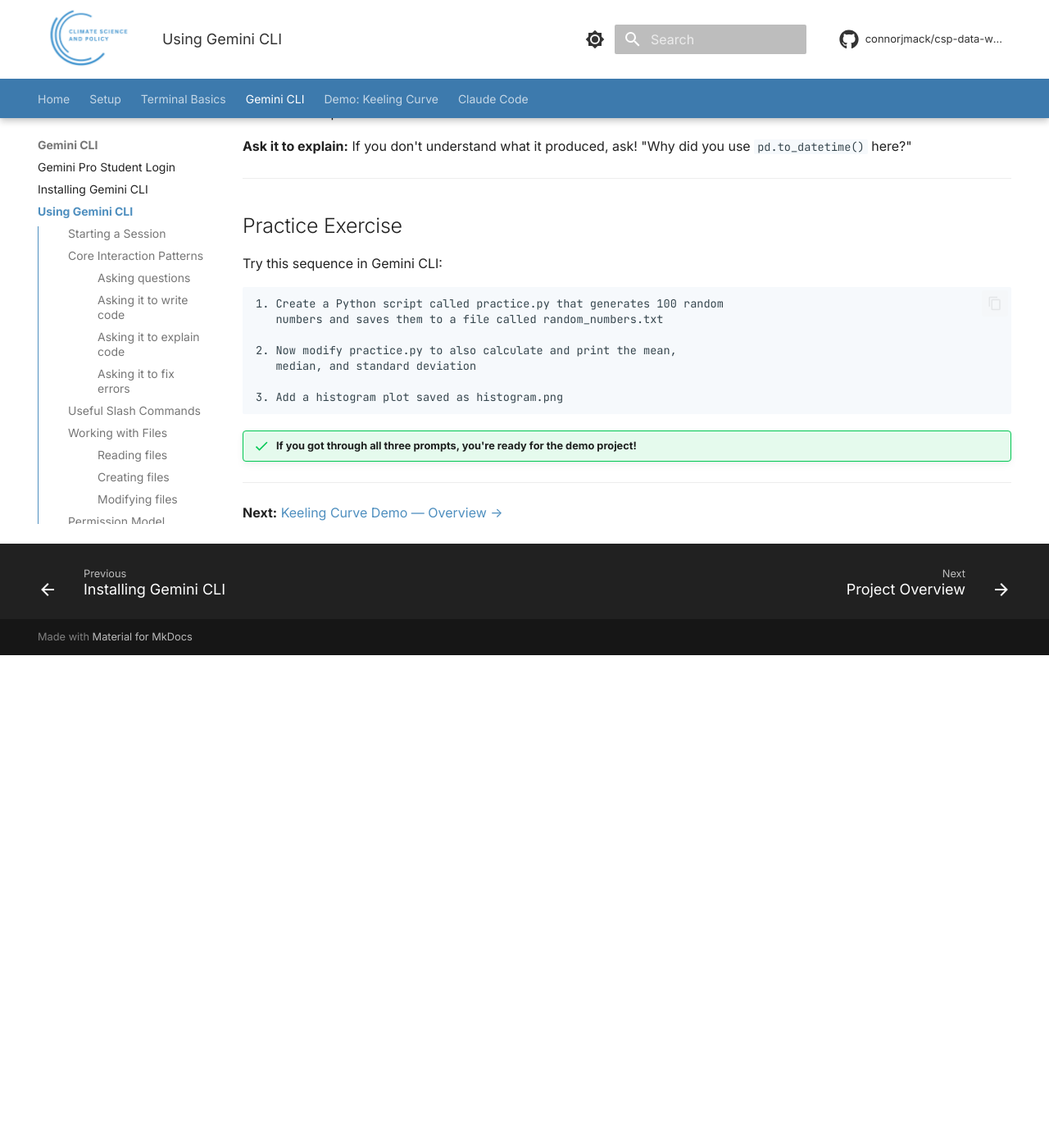
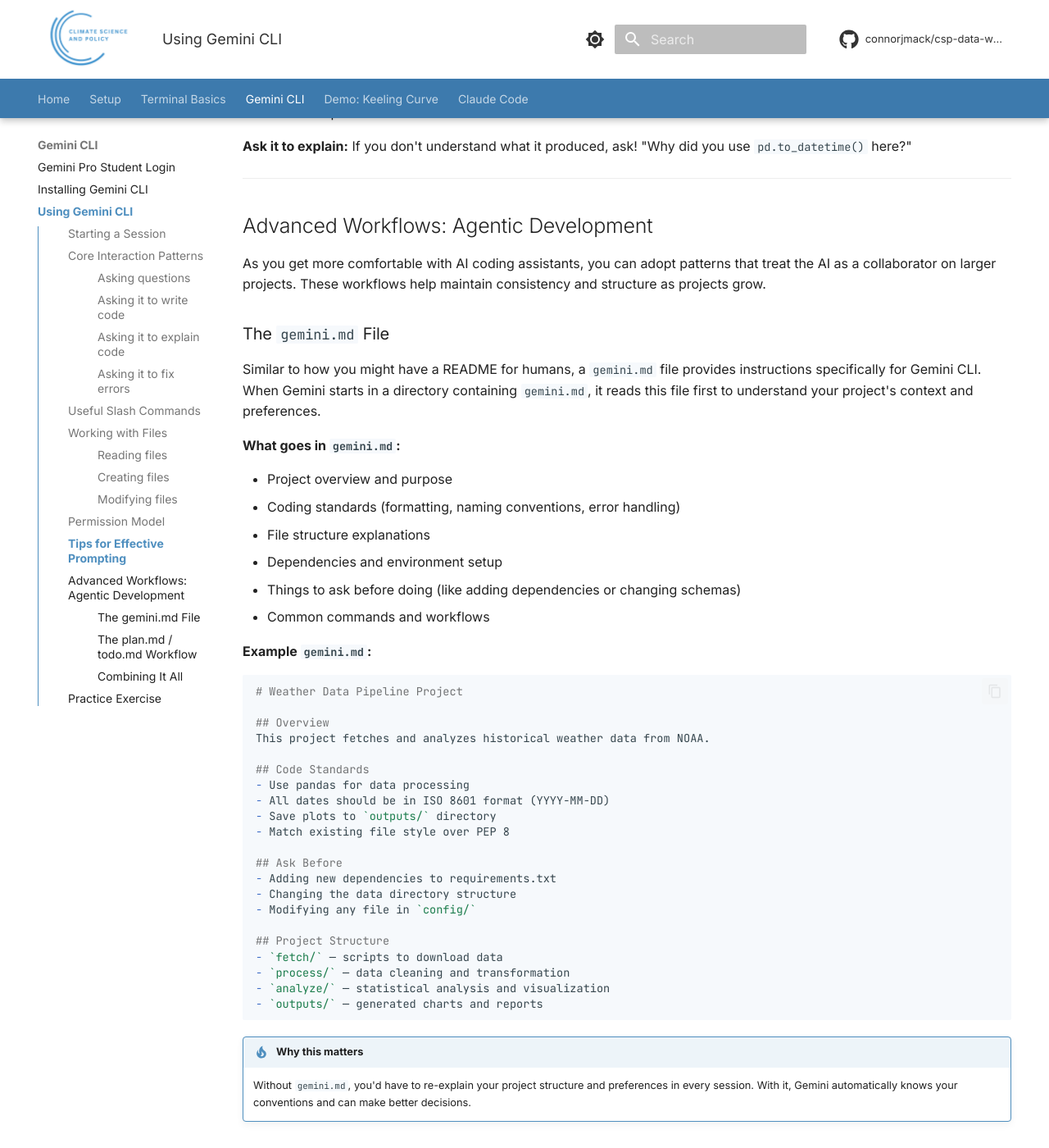
Before and after one commit to connorjmack/csp-data-workshop, an MkDocs documentation site: the page built from docs/modules/03b-gemini-cli-usage.md, in a window 1280 px wide and 1400 px high, scrolled down 3271 px. Shown: the whole window at 82% size. Built offline with MkDocs 1.6.1 and Material for MkDocs 9.7.7, drawn with Linux system fonts in a browser that asks for light colours; comment, search, counter and statistics services are not loaded; before the commit the page ends 4070 px from its top, so only the background shows below that; some of the changed text lies outside the part shown.

Commit message:
updating the CLI tutorial section

````diff
--- a/docs/modules/03b-gemini-cli-usage.md
+++ b/docs/modules/03b-gemini-cli-usage.md
@@ -147,6 +147,159 @@
 
 ---
 
+## Advanced Workflows: Agentic Development
+
+As you get more comfortable with AI coding assistants, you can adopt patterns that treat the AI as a collaborator on larger projects. These workflows help maintain consistency and structure as projects grow.
+
+### The `gemini.md` File
+
+Similar to how you might have a README for humans, a `gemini.md` file provides instructions specifically for Gemini CLI. When Gemini starts in a directory containing `gemini.md`, it reads this file first to understand your project's context and preferences.
+
+**What goes in `gemini.md`:**
+
+- Project overview and purpose
+- Coding standards (formatting, naming conventions, error handling)
+- File structure explanations
+- Dependencies and environment setup
+- Things to ask before doing (like adding dependencies or changing schemas)
+- Common commands and workflows
+
+**Example `gemini.md`:**
+
+```markdown
+# Weather Data Pipeline Project
+
+## Overview
+This project fetches and analyzes historical weather data from NOAA.
+
+## Code Standards
+- Use pandas for data processing
+- All dates should be in ISO 8601 format (YYYY-MM-DD)
+- Save plots to `outputs/` directory
+- Match existing file style over PEP 8
+
+## Ask Before
+- Adding new dependencies to requirements.txt
+- Changing the data directory structure
+- Modifying any file in `config/`
+
+## Project Structure
+- `fetch/` — scripts to download data
+- `process/` — data cleaning and transformation
+- `analyze/` — statistical analysis and visualization
+- `outputs/` — generated charts and reports
+```
+
+!!! tip "Why this matters"
+    Without `gemini.md`, you'd have to re-explain your project structure and preferences in every session. With it, Gemini automatically knows your conventions and can make better decisions.
+
+### The `plan.md` / `todo.md` Workflow
+
+For larger projects, many developers use a two-file system for planning and execution:
+
+**`plan.md` — The Design Document**
+
+This is your Product Requirements Document (PRD). It contains:
+
+- **What** you're building and **why**
+- High-level architecture and design decisions
+- Key features and requirements
+- Technical constraints
+- Initial task breakdown
+
+Think of it as the blueprint. It changes rarely — usually only when requirements shift.
+
+**`todo.md` — The Living Checklist**
+
+This is derived from `plan.md` but updates constantly as you work:
+
+- Concrete, actionable tasks (often seeded from the plan)
+- Current status: pending, in progress, completed
+- Blockers and dependencies
+- Notes and decisions made during development
+
+**Example workflow:**
+
+1. **Start with planning:**
+   ```
+   I'm building a CO₂ data pipeline. Help me create a plan.md with:
+   - Overview of the project
+   - Required features (fetch data, clean it, visualize trends, export results)
+   - Tech stack (Python, pandas, matplotlib)
+   - Task breakdown
+   ```
+
+2. **Generate the todo list:**
+   ```
+   Based on plan.md, create todo.md with specific tasks
+   ```
+
+3. **Work through tasks:**
+   ```
+   Let's tackle the first pending task in todo.md
+   ```
+
+4. **Update as you go:**
+   ```
+   Mark task #3 as completed and add a new task: "Add error handling for missing data"
+   ```
+
+**Sample `todo.md` structure:**
+
+```markdown
+# TODO: Weather Data Pipeline
+
+## Setup
+- [x] Create project structure
+- [x] Set up conda environment
+- [x] Install pandas, matplotlib, requests
+- [ ] Create gemini.md with project conventions
+
+## Data Fetching
+- [x] Write fetch_noaa.py to download CSV from API
+- [ ] Add retry logic for failed downloads
+- [ ] Add validation: check if CSV has expected columns
+
+## Processing
+- [ ] Parse dates into datetime objects
+- [ ] Handle missing values (interpolate or drop?)
+- [ ] Calculate monthly averages
+
+## Visualization
+- [ ] Line chart: temperature over time
+- [ ] Save to outputs/temp_trend.png
+
+## Documentation
+- [ ] Add docstrings to all functions
+- [ ] Update README with usage instructions
+```
+
+!!! success "The power of this workflow"
+    The AI can now work **autonomously** through your checklist. You say "work on the next pending task" and it knows exactly what to do, staying aligned with your original plan.
+
+### Combining It All
+
+Here's how these pieces work together:
+
+1. **`gemini.md`** — "This is how we work on this project"
+2. **`plan.md`** — "This is what we're building and why"
+3. **`todo.md`** — "This is what's left to do"
+
+With this structure in place, you can have conversations like:
+
+```
+Review plan.md and todo.md. What should we work on next?
+```
+
+```
+According to our gemini.md conventions, refactor the data processing
+module to match our error handling standards
+```
+
+The AI becomes a more effective collaborator because it has **persistent context** about your project.
+
+---
+
 ## Practice Exercise
 
 Try this sequence in Gemini CLI:
````
